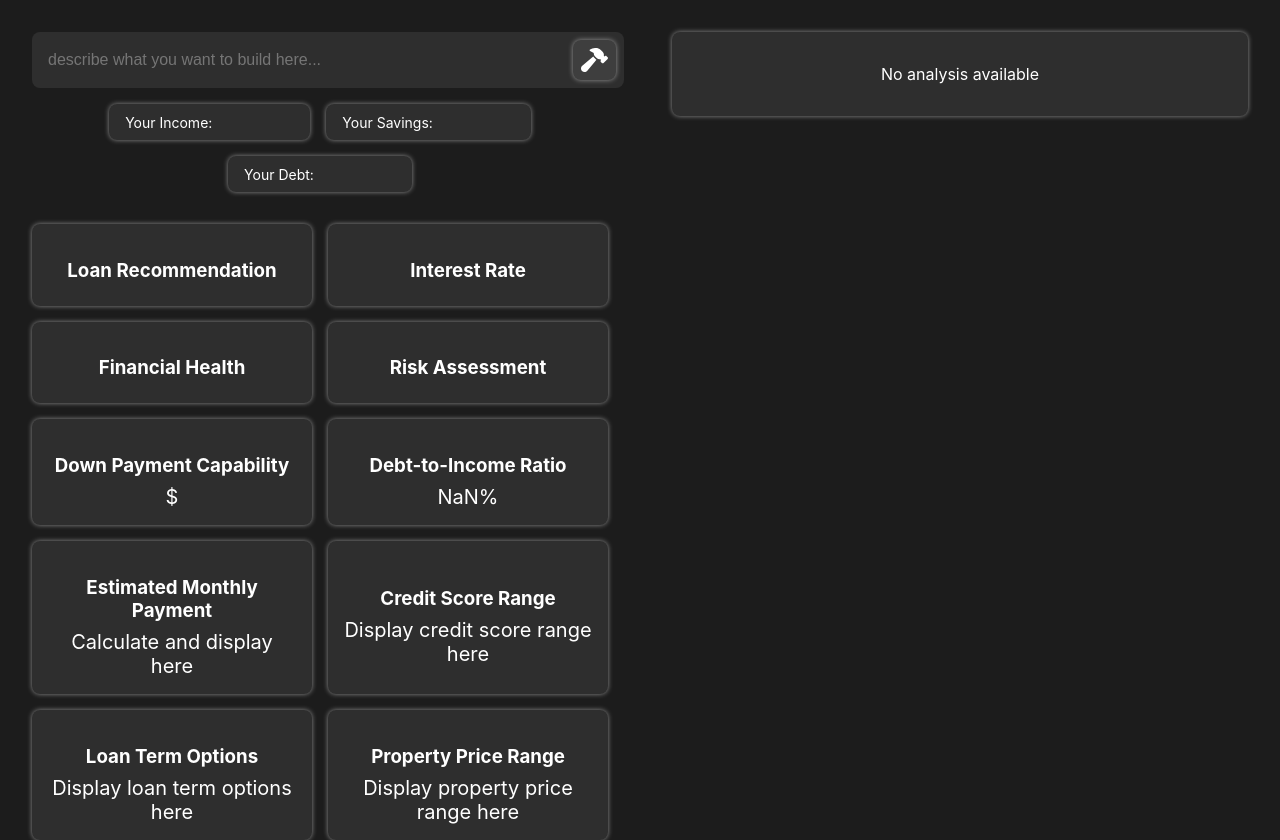
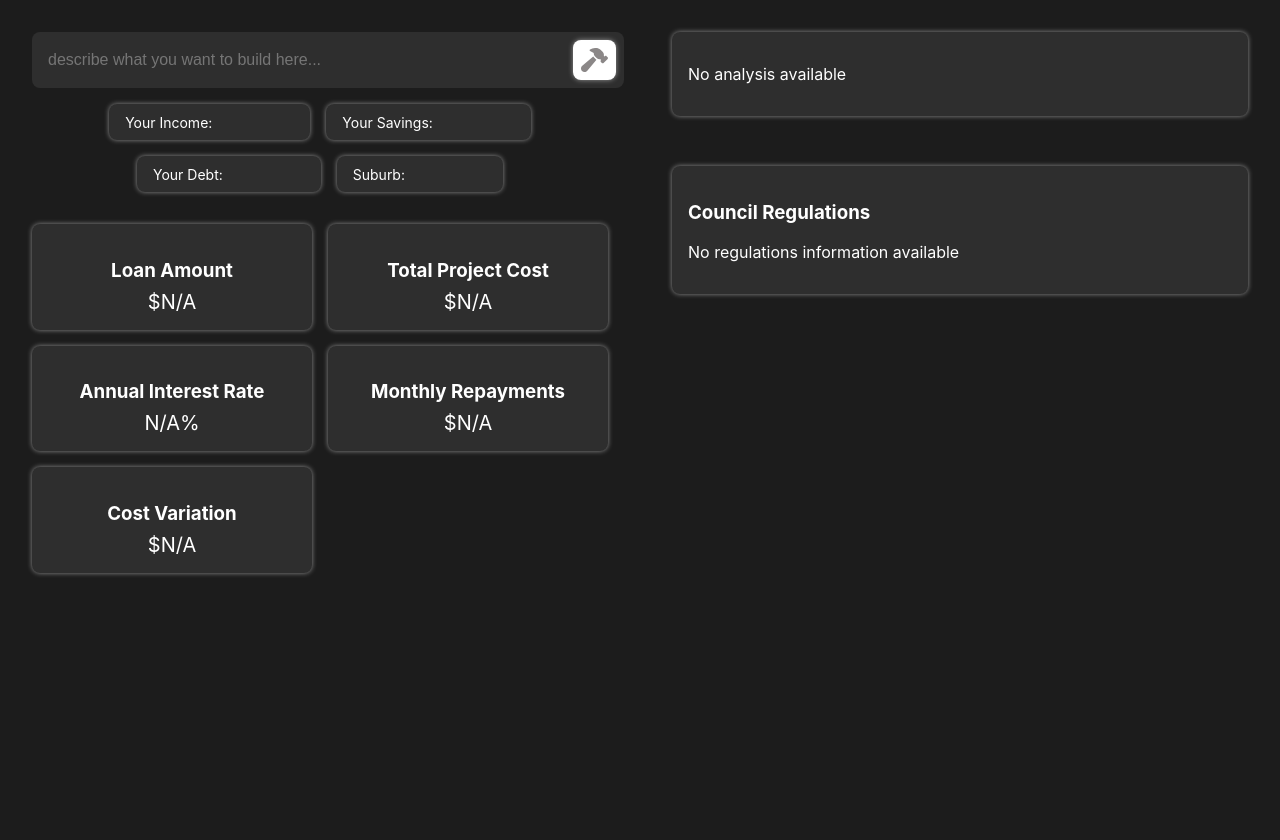
Before and after one commit to yujimaooo/futurbuild, a React (Create React App) app: page /investment-analysis in a window 1280 px wide. After the commit the page ends 800 px from the top, so only its background shows below. Built offline with nearby package versions, Linux system fonts and the light colour scheme.

Commit message:
comitiititits

```diff
--- a/src/pages/InvestmentAnalysis.css
+++ b/src/pages/InvestmentAnalysis.css
@@ -37,10 +37,10 @@
   }
 
   .prompt-button {
-    background-color: #3e3e3e;
+    background-color: #ffffff;
     border: none;
     outline: none;
-    color: #fff;
+    color: #8b8787;
     font-size: 1.5rem;
     margin-left: 0.5rem;
     cursor: pointer;
@@ -126,4 +126,19 @@
     padding: 1rem;
     border-radius: 0.5rem;
     box-shadow: 0 0 5px rgba(255, 255, 255, 0.5);
+    text-align: left;
   }
+
+  .council-analysis {
+    background-color: #2e2e2e;
+    padding: 1rem;
+    border-radius: 0.5rem;
+    box-shadow: 0 0 5px rgba(255, 255, 255, 0.5);
+    margin-top: 50px;
+    text-align: left;
+  }
+
+  .error-message {
+    color: red;
+    padding: 10px;
+  }
--- a/src/pages/InvestmentAnalysis.js
+++ b/src/pages/InvestmentAnalysis.js
@@ -15,8 +15,12 @@ function InvestmentAnalysis() {
   const [income, setIncome] = useState(initialData.income);
   const [savings, setSavings] = useState(initialData.savings);
   const [debt, setDebt] = useState(initialData.debt);
+  const [locationInput, setLocationInput] = useState(initialData.location);
+  const [priceRange, setPriceRange] = useState(initialData.priceRange);
   const [analysis, setAnalysis] = useState({});
   const [textAnalysis, setTextAnalysis] = useState("No analysis available");
+  const [councilRegulations, setCouncilRegulations] = useState("No regulations information available");
+  const [error, setError] = useState('');
 
   useEffect(() => {
     console.log("Location state:", state);
@@ -28,6 +32,7 @@ function InvestmentAnalysis() {
         if (content.analysis) {
           setAnalysis(content.analysis);
           setTextAnalysis(content.textAnalysis || "No analysis available");
+          setCouncilRegulations(content.councilRegulations.replace(/\n/g, '<br>') || "No regulations information available");
         } else {
           console.error("No analysis found in the content");
         }
@@ -41,11 +46,13 @@ function InvestmentAnalysis() {
 
   const handleRegenerate = async () => {
     try {
+      setError(''); // Clear previous errors
       const response = await axios.post('http://localhost:8000/analyze', {
         prompt,
         income,
         savings,
-        debt
+        debt,
+        suburb: locationInput,
       });
 
       console.log(response.data);  // Handle the response as needed
@@ -56,17 +63,21 @@ function InvestmentAnalysis() {
           if (content.analysis) {
             setAnalysis(content.analysis);
             setTextAnalysis(content.textAnalysis || "No analysis available");
+            setCouncilRegulations(content.councilRegulations.replace(/\n/g, '<br>') || "No regulations information available");
           } else {
             console.error("No analysis found in the content");
           }
         } catch (error) {
           console.error("Error parsing JSON content:", error);
+          setError('Error parsing the response from the server.');
         }
       } else {
         console.error("Choices are not properly defined or message content is missing");
+        setError('The server response was not properly defined.');
       }
     } catch (error) {
       console.error('Error sending prompt to the server:', error);
+      setError('Error sending the request to the server.');
     }
   };
 
@@ -86,6 +97,7 @@ function InvestmentAnalysis() {
               <FontAwesomeIcon icon={faHammer} />
             </button>
           </div>
+          {error && <div className="error-message">{error}</div>}
           <div className="info-container">
             <div className="info-box">
               <span>Your Income:</span>
@@ -114,47 +126,37 @@ function InvestmentAnalysis() {
                 className="info-input"
               />
             </div>
+            <div className="info-box">
+              <span>Suburb:</span>
+              <input
+                type="text"
+                value={locationInput}
+                onChange={(e) => setLocationInput(e.target.value)}
+                className="info-input"
+              />
+            </div>
+
           </div>
           <div className="info-tiles">
             <div className="info-tile">
-              <h3>Loan Recommendation</h3>
-              <p>{analysis.loanRecommendation}</p>
+              <h3>Loan Amount</h3>
+              <p>${analysis.loanAmount ? analysis.loanAmount.toLocaleString() : 'N/A'}</p>
             </div>
             <div className="info-tile">
-              <h3>Interest Rate</h3>
-              <p>{analysis.potentialInterestRate}</p>
+              <h3>Total Project Cost</h3>
+              <p>${analysis.totalProjectCost ? analysis.totalProjectCost.toLocaleString() : 'N/A'}</p>
             </div>
             <div className="info-tile">
-              <h3>Financial Health</h3>
-              <p>{analysis.overallFinancialHealth}</p>
+              <h3>Annual Interest Rate</h3>
+              <p>{analysis.annualInterestRate ? parseFloat(analysis.annualInterestRate).toFixed(2) : 'N/A'}%</p>
             </div>
             <div className="info-tile">
-              <h3>Risk Assessment</h3>
-              <p>{analysis.riskAssessment}</p>
+              <h3>Monthly Repayments</h3>
+              <p>${analysis.monthlyRepayment ? analysis.monthlyRepayment.toLocaleString() : 'N/A'}</p>
             </div>
             <div className="info-tile">
-              <h3>Down Payment Capability</h3>
-              <p>${analysis.downPaymentCapability || savings}</p>
-            </div>
-            <div className="info-tile">
-              <h3>Debt-to-Income Ratio</h3>
-              <p>{analysis.debtToIncomeRatio || ((debt / income) * 100).toFixed(2)}%</p>
-            </div>
-            <div className="info-tile">
-              <h3>Estimated Monthly Payment</h3>
-              <p>{analysis.estimatedMonthlyPayment || 'Calculate and display here'}</p>
-            </div>
-            <div className="info-tile">
-              <h3>Credit Score Range</h3>
-              <p>{analysis.creditScoreRange || 'Display credit score range here'}</p>
-            </div>
-            <div className="info-tile">
-              <h3>Loan Term Options</h3>
-              <p>{analysis.loanTermOptions || 'Display loan term options here'}</p>
-            </div>
-            <div className="info-tile">
-              <h3>Property Price Range</h3>
-              <p>{analysis.propertyPriceRange || 'Display property price range here'}</p>
+              <h3>Cost Variation</h3>
+              <p>${analysis.costVariation ? analysis.costVariation.toLocaleString() : 'N/A'}</p>
             </div>
           </div>
         </div>
@@ -163,6 +165,10 @@ function InvestmentAnalysis() {
         <div className="text-analysis">
           <p>{textAnalysis}</p>
         </div>
+        <div className="council-analysis">
+          <h3>Council Regulations</h3>
+          <p dangerouslySetInnerHTML={{ __html: councilRegulations }} />
+        </div>
       </div>
     </div>
   );
--- a/src/pages/PromptPage.js
+++ b/src/pages/PromptPage.js
@@ -9,6 +9,7 @@ function PromptPage() {
   const [income, setIncome] = useState(80000);
   const [savings, setSavings] = useState(40000);
   const [debt, setDebt] = useState(8000);
+  const [suburb, setSuburb] = useState("Surry Hills");
   const [prompt, setPrompt] = useState('');
   const navigate = useNavigate();
 
@@ -18,11 +19,12 @@ function PromptPage() {
         prompt,
         income,
         savings,
-        debt
+        debt,
+        suburb
       });
 
       console.log(response.data);  // Handle the response as needed
-      navigate('/investment-analysis', { state: { analysis: response.data, initialData: { prompt, income, savings, debt } } });
+      navigate('/investment-analysis', { state: { analysis: response.data, initialData: { prompt, income, savings, debt, suburb } } });
     } catch (error) {
       console.error('Error sending prompt to the server:', error);
     }
@@ -72,6 +74,15 @@ function PromptPage() {
             className="info-input-landing"
           />
         </div>
+        <div className="info-box-landing">
+          <span>Suburb to Build:</span>
+          <input
+            type="text"
+            value={suburb}
+            onChange={(e) => setSuburb(e.target.value)}
+            className="info-input-landing"
+          />
+        </div>
       </div>
     </div>
   );
```
Also changed, not shown: 2 other files (tests, documents, lock files or other folders).
